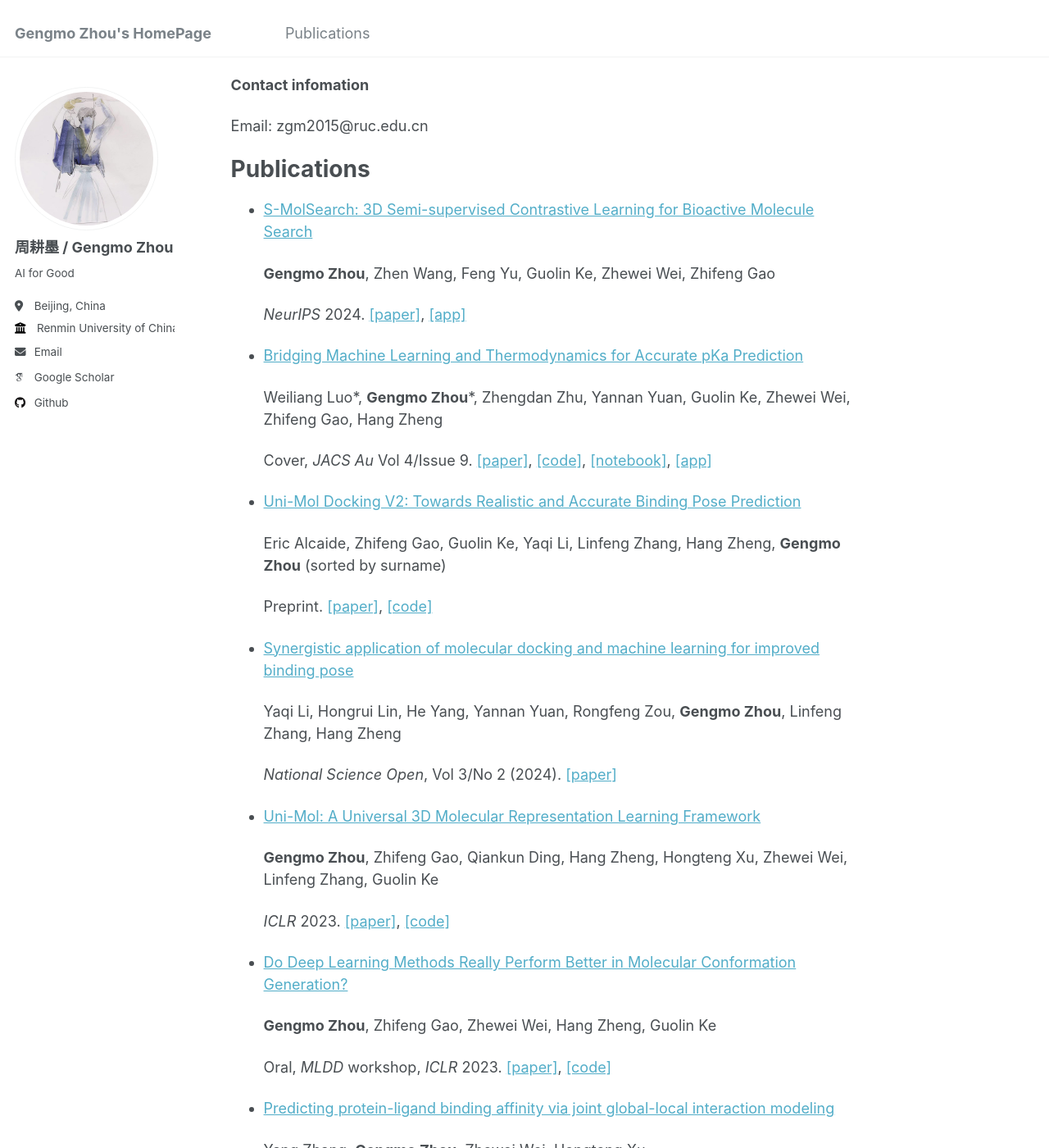
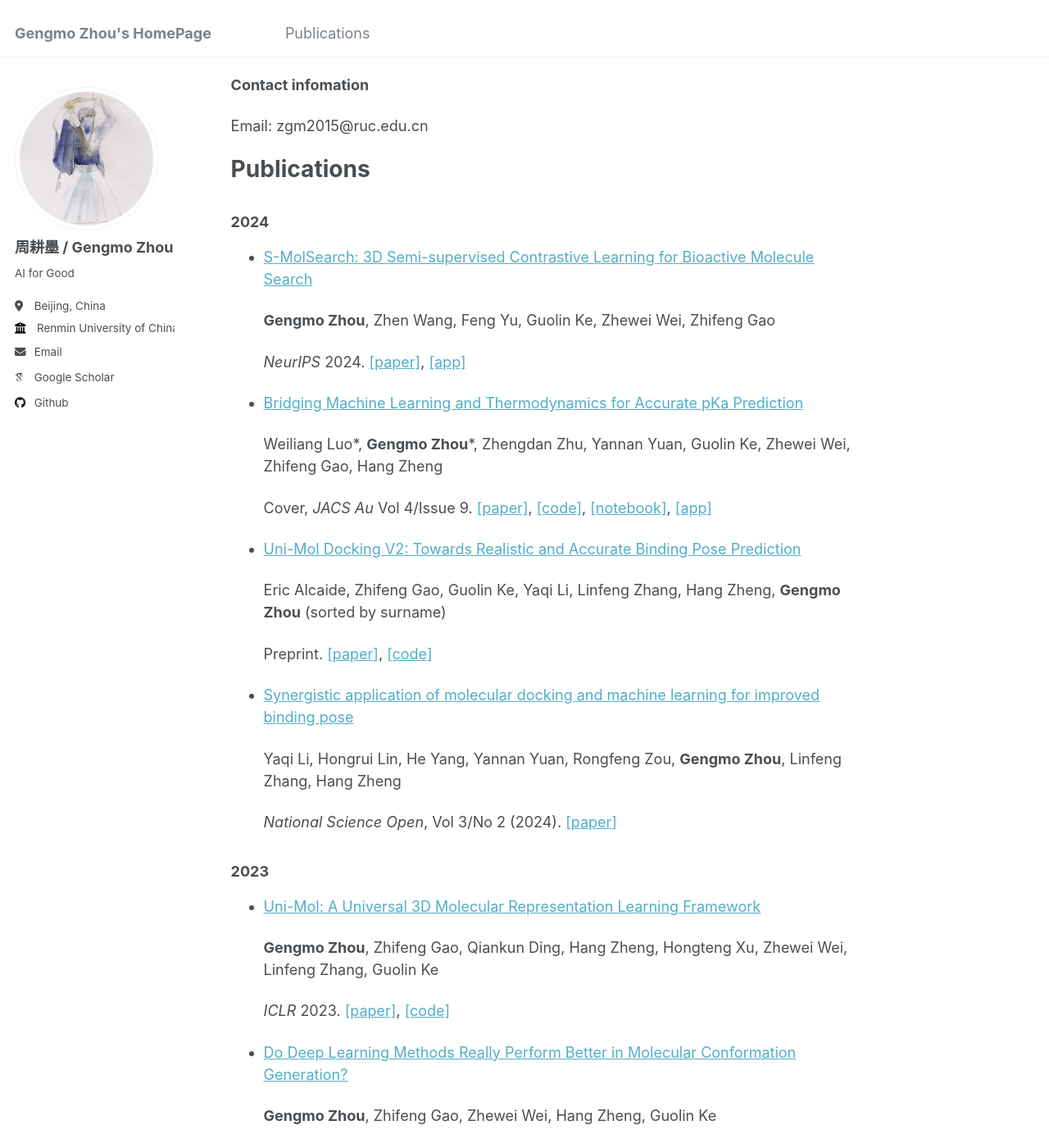
Before and after one commit to ZhouGengmo/ZhouGengmo.github.io, a Jekyll site: the page built from _pages/about.md, in a window 1280 px wide and 1400 px high, scrolled down 271 px. Shown: the whole window at 82% size. Built offline with Jekyll 4.4.1, drawn with Linux system fonts in a browser that asks for light colours; some web fonts are replaced.

Commit message:
add publication year

```diff
--- a/_pages/about.md
+++ b/_pages/about.md
@@ -15,6 +15,8 @@ Email: zgm2015@ruc.edu.cn
 
 Publications
 ======
+
+### 2024
 
 - [S-MolSearch: 3D Semi-supervised Contrastive Learning for Bioactive Molecule Search](https://zhougengmo.github.io/publication/smolsearch)
 
@@ -43,6 +45,7 @@ Publications
 
   *National Science Open*, Vol 3/No 2 (2024). [[paper]](https://nso-journal.org/articles/nso/pdf/2024/02/NSO20230058.pdf)
 
+### 2023
 
 - [Uni-Mol: A Universal 3D Molecular Representation Learning Framework](https://zhougengmo.github.io/publication/unimol)
 
```
Also changed, not shown: other parts of _pages/about.md (+2 -0 lines).
